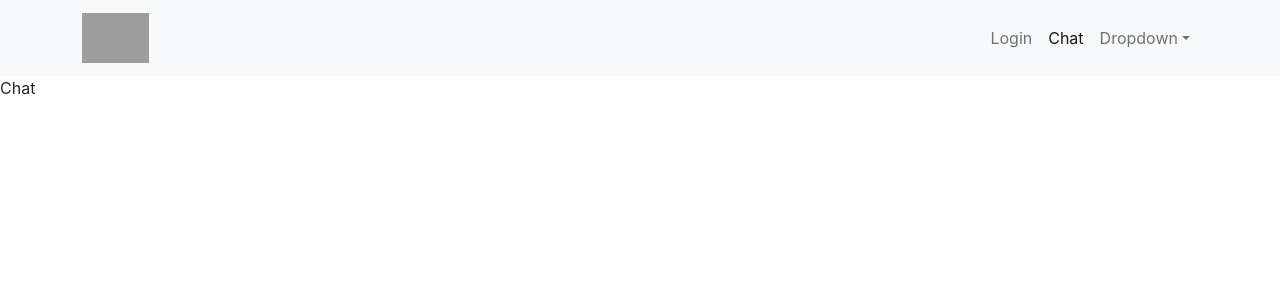
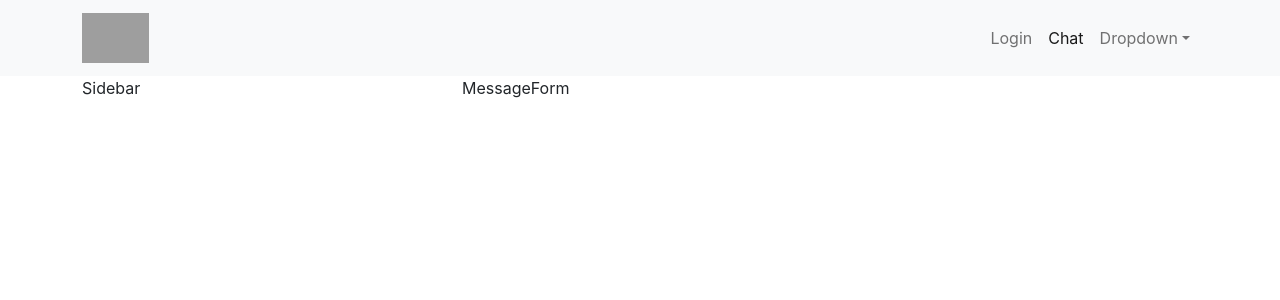
Before and after one commit to JamiuKolawole04/mern-chat-app-with-rooms, a React (Create React App) app in the folder client/: page /chat in a window 1280 px wide. Shown: the top 300 px of the page. Built offline with nearby package versions, Linux system fonts and the light colour scheme; grey boxes are pictures that could not be loaded.

Commit message:
chore: addig chat and sidenav

```diff
--- a/client/src/pages/chat.jsx
+++ b/client/src/pages/chat.jsx
@@ -1,5 +1,20 @@
 import React from "react";
+import { Container, Row, Col } from "react-bootstrap";
+
+import { Sidebar, MessageForm } from "../components";
 
 export const Chat = () => {
-  return <div>Chat</div>;
+  return (
+    <Container>
+      <Row>
+        <Col md={4}>
+          <Sidebar />
+        </Col>
+
+        <Col md={8}>
+          <MessageForm />
+        </Col>
+      </Row>
+    </Container>
+  );
 };
```
